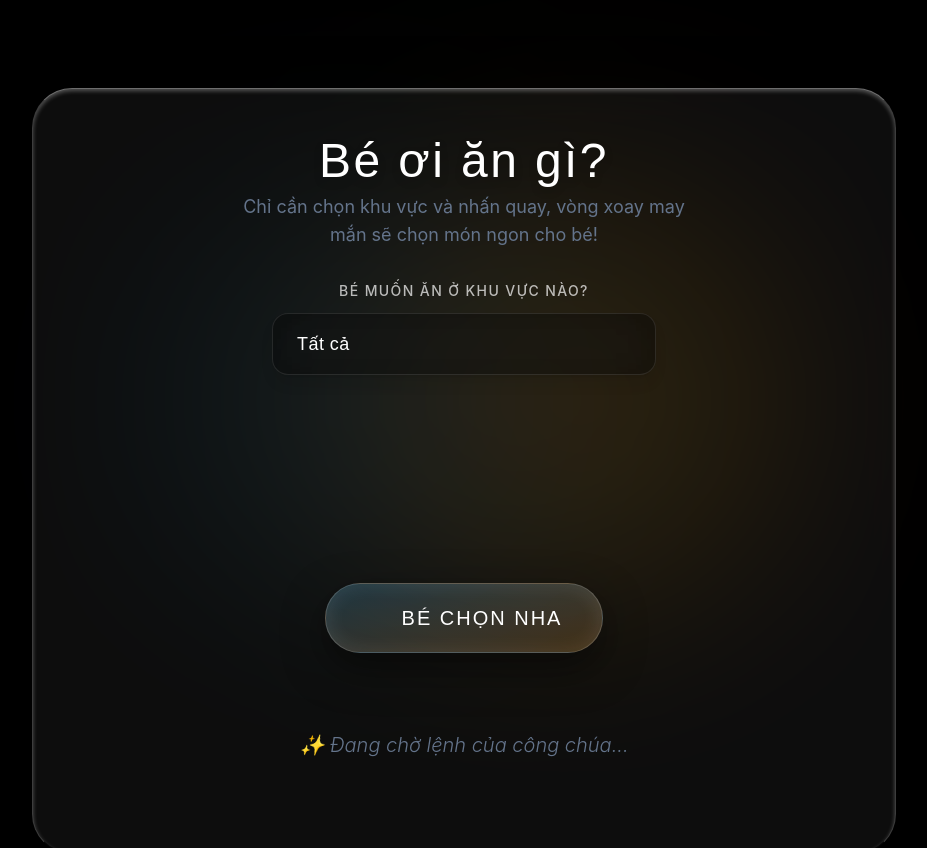
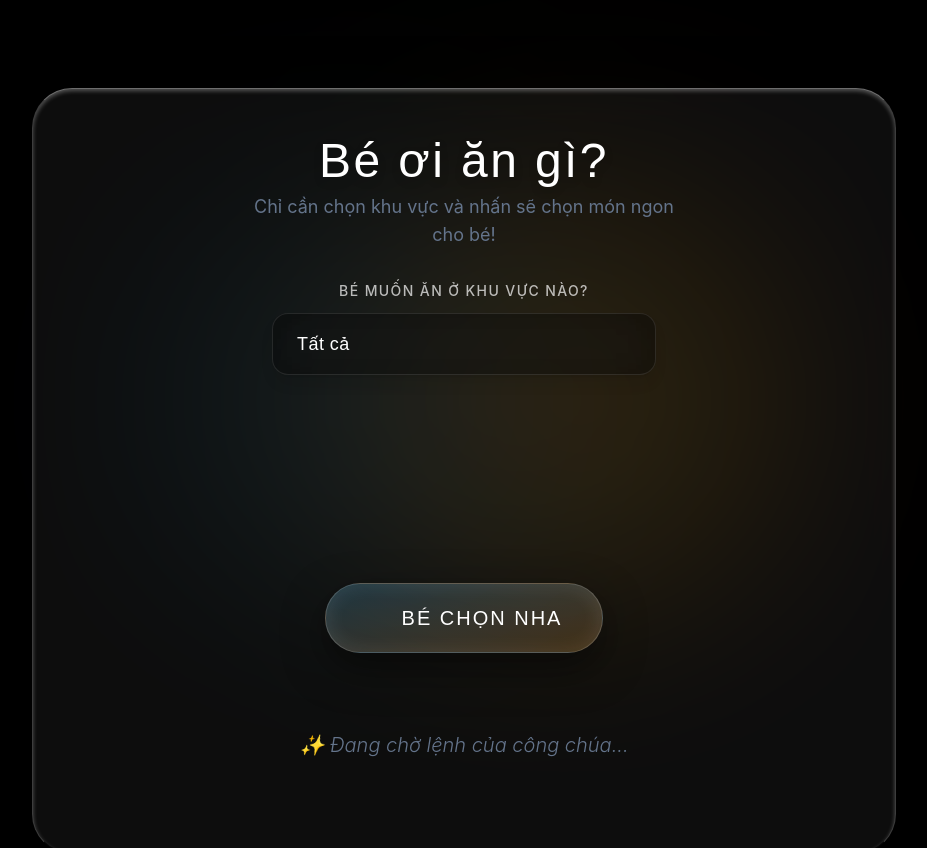
Before and after one commit to mtdes23/be-oi-an-gi, a Vue app: page / in a window 1280 px wide. Shown: the top 848 px of the page, without its empty margins (176-1103 px from the left). Built offline with nearby package versions, Linux system fonts and the light colour scheme; some icons are missing.

Commit message:
Updated HomeView.vue

```diff
--- a/src/views/HomeView.vue
+++ b/src/views/HomeView.vue
@@ -76,7 +76,7 @@ const getGoogleMapsLink = (place) => {
           Bé ơi ăn gì?
         </h1>
         <p class="text-text-dim mb-8 text-center text-base sm:text-lg max-w-md">
-          Chỉ cần chọn khu vực và nhấn quay, vòng xoay may mắn sẽ chọn món ngon cho bé!
+          Chỉ cần chọn khu vực và nhấn sẽ chọn món ngon cho bé!
         </p>
 
         <!-- Filters -->
```
